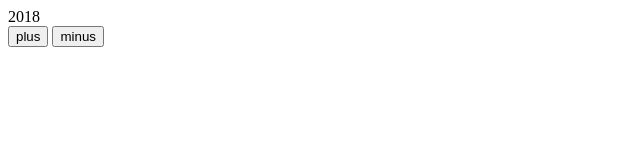
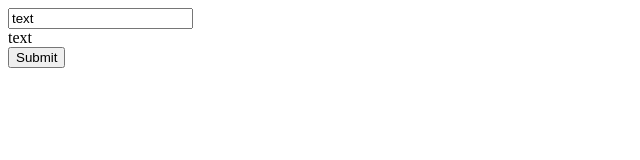
Before and after one commit to RamuneOrch/vue-fiting, a plain HTML site: page index.html in a window 1280 px wide. Shown: the whole page, without its empty margins (0-640 px from the left). Drawn offline with nearby package versions, Linux system fonts and the light colour scheme.

Commit message:
양방향 바인딩

```diff
--- a/index.html
+++ b/index.html
@@ -8,23 +8,26 @@
 </head>
 <body>
     <div id="app">
-        {{ year }} <br>
-        <button v-on:click="plus()">plus</button>
-        <button v-on:click="minus()">minus</button>
+        <form v-on:submit.prevent="submit">
+            <input type="text" :value="text" @keyup="updateText"><br>
+            {{ text }} <br>
+            <button type="submit">Submit</button>
+        </form>
     </div>
 
     <script>
         new Vue({
             el: '#app',
             data:{
-                year: 2018
+                text:'text'
             },
             methods: {
-                plus(){
-                    this.year++
+                submit(){
+                    alert('submitted');
+                    console.log('hello');
                 },
-                minus(){
-                    this.year--
+                updateText(evnet){
+                    this.text = event.target.value
                 }
             }
         })
```
